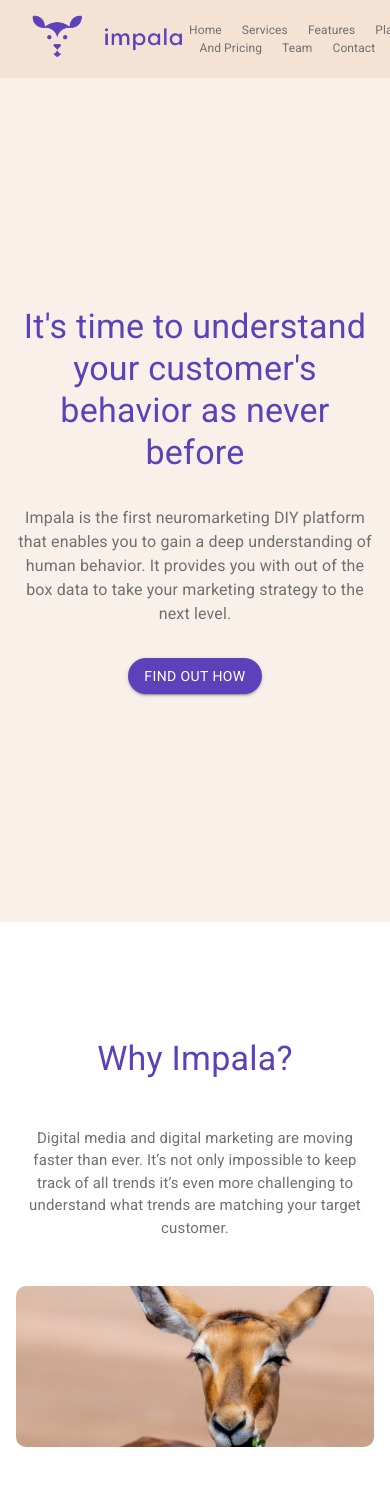
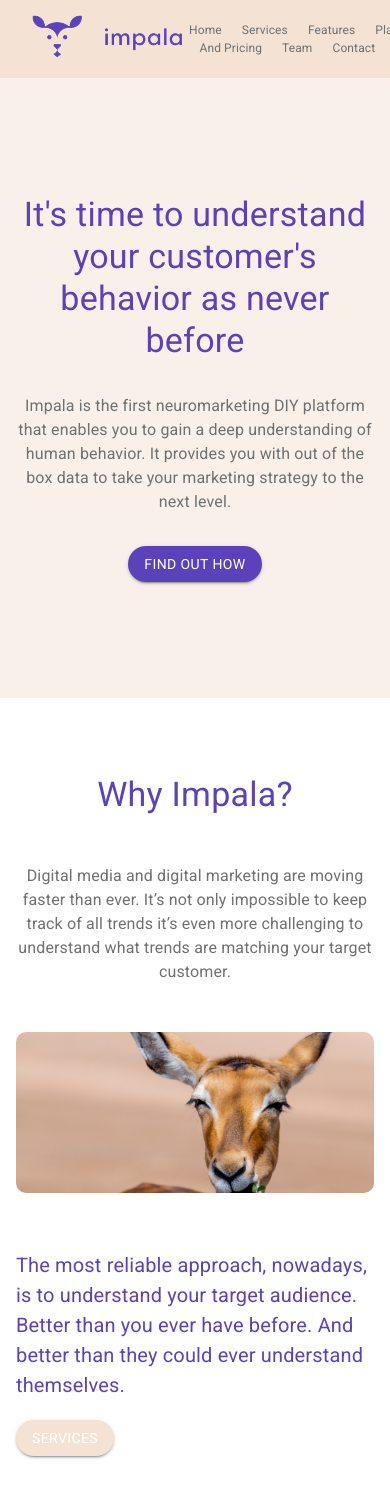
Before and after one commit to Impala-Research/impala-web-portal, a React (Create React App) app: page / in a window 390 px wide. Shown: the top 1507 px of the page. Built offline with nearby package versions, Linux system fonts and the light colour scheme.

Commit message:
Media Queries

```diff
--- a/src/Components/Home/Home.css
+++ b/src/Components/Home/Home.css
@@ -1,17 +1,13 @@
-/* /* @media only screen and (max-width: 1200px) {
-  p {
-    font-size: 20px;
+@media only screen and (max-width: 500px) {
+  .makeStyles-root-4 {
+    padding: 100px 0px 100px 0px !important;
   }
-  .MuiTypography-h4 {
-    font-size: 28px !important;
+  .makeStyles-root-6 {
+    padding: 60px 0px 60px 0px !important;
   }
-  .makeStyles-links-3 {
-    font-size: 10px !important;
-    margin-right: 13px !important;
-  }
-} */
+}
 
-@media only screen and (max-width: 650px) {
+/* @media only screen and (max-width: 730px) {
   p {
     font-size: 15px;
   }
@@ -20,7 +16,7 @@
   p {
     font-size: 10px;
   }
-}
+} */
 /* @media only screen and (max-width: 600px) {
   .makeStyles-links-3 {
     font-size: 6px !important;
--- a/src/Components/Home/Home.jsx
+++ b/src/Components/Home/Home.jsx
@@ -6,13 +6,12 @@ import Typography from "@material-ui/core/Typography";
 import Button from "@material-ui/core/Button";
 import { Link } from "react-router-dom";
 import Section2 from "./Section2";
-import Container from "@material-ui/core/Container";
 import "./Home.css";
 
 const useStyles = makeStyles((theme) => ({
   root: {
+    padding: "280px 0px 280px 0px ",
     backgroundColor: "#F9F1E9",
-    height: "100vh",
     display: "grid",
     justifyContent: "center",
     alignContent: "center",
@@ -29,7 +28,6 @@ export default function Home() {
 
   return (
     <div className="Home">
-      <Container disableGutters={true} maxWidth={false}>
       <div className={classes.root}>
         <Grid container>
           <Grid item xs={12} sm={2}>
@@ -38,8 +36,7 @@ export default function Home() {
           <Grid item xs={12} sm={8}>
             <Paper className={classes.paper}>
               <Typography variant="h4" color="primary">
-                  It's time to understand your customer's behavior as never
-                  before
+                It's time to understand your customer's behavior as never before
               </Typography>
             </Paper>
           </Grid>
@@ -54,10 +51,10 @@ export default function Home() {
           <Grid item xs={12} sm={8}>
             <Paper className={classes.paper}>
               <Typography color="secondary">
-                  Impala is the first neuromarketing DIY platform that enables
-                  you to gain a deep understanding of human behavior. It
-                  provides you with out of the box data to take your marketing
-                  strategy to the next level.
+                Impala is the first neuromarketing DIY platform that enables you
+                to gain a deep understanding of human behavior. It provides you
+                with out of the box data to take your marketing strategy to the
+                next level.
               </Typography>
             </Paper>
           </Grid>
@@ -81,7 +78,6 @@ export default function Home() {
           </Grid>
         </Grid>
       </div>
-      </Container>
 
       <Section2 />
     </div>
--- a/src/Components/Home/Section2.jsx
+++ b/src/Components/Home/Section2.jsx
@@ -5,12 +5,12 @@ import Grid from "@material-ui/core/Grid";
 import Typography from "@material-ui/core/Typography";
 import Impala from "../../Assets/Impala.png";
 import { Button } from "@material-ui/core";
-import Container from "@material-ui/core/Container";
+import { Link } from "react-router-dom";
 import "./Home.css";
 
 const useStyles = makeStyles((theme) => ({
   root: {
-    height: "150vh",
+    padding: "150px 0px 150px 0px ",
     backgroundColor: "#ffffff",
     display: "grid",
     justifyContent: "center",
@@ -41,13 +41,12 @@ const Section2 = (props) => {
   const classes = useStyles();
 
   return (
-    <Container disableGutters={true} maxWidth={false}>
     <div className={classes.root}>
       <Grid container>
         <Grid item xs={12} sm={3}>
           <Paper></Paper>
         </Grid>
-          <Grid item xs={12} sm={6} >
+        <Grid item xs={12} sm={6}>
           <Paper className={classes.paper}>
             <Typography variant="h4" color="primary">
               Why Impala?
@@ -66,10 +65,10 @@ const Section2 = (props) => {
           <Paper className={classes.paper}>
             <Typography color="secondary">
               <p>
-                  Digital media and digital marketing are moving faster than
-                  ever. It’s not only impossible to keep track of all trends
-                  it’s even more challenging to understand what trends are
-                  matching your target customer.
+                Digital media and digital marketing are moving faster than ever.
+                It’s not only impossible to keep track of all trends it’s even
+                more challenging to understand what trends are matching your
+                target customer.
               </p>
             </Typography>
           </Paper>
@@ -103,9 +102,12 @@ const Section2 = (props) => {
                 target audience. Better than you ever have before. And better
                 than they could ever understand themselves.
               </p>
+              <Link to="/Services">
               <Button href="/Services" className={classes.BtnColor}>
                 Services
               </Button>
+              </Link>
+
             </Typography>
           </Paper>
         </Grid>
@@ -114,17 +116,17 @@ const Section2 = (props) => {
             <Typography color="secondary">
               <p>
                 That’s where neuromarketing comes in. Being one of the top
-                  trends itself (for good reasons!) neuromarketing focuses on
-                  the in-depth human behavior by using the latest implicit
-                  measurement techniques.
+                trends itself (for good reasons!) neuromarketing focuses on the
+                in-depth human behavior by using the latest implicit measurement
+                techniques.
               </p>{" "}
               <p>
                 {" "}
                 Those highly advanced technologies enable you to define the
                 drivers of behavior – beyond the conscious behavior of your
-                  customers. So far, and because of its complexity,
-                  neuromarketing analysis was mainly managed by experts that
-                  would provide you with selected results.
+                customers. So far, and because of its complexity, neuromarketing
+                analysis was mainly managed by experts that would provide you
+                with selected results.
               </p>{" "}
               <p>Till IMPALA.</p>
             </Typography>
@@ -135,7 +137,6 @@ const Section2 = (props) => {
         </Grid>
       </Grid>
     </div>
-    </Container>
   );
 };
 
```
Lines whose indentation alone changed are shown as unchanged.
